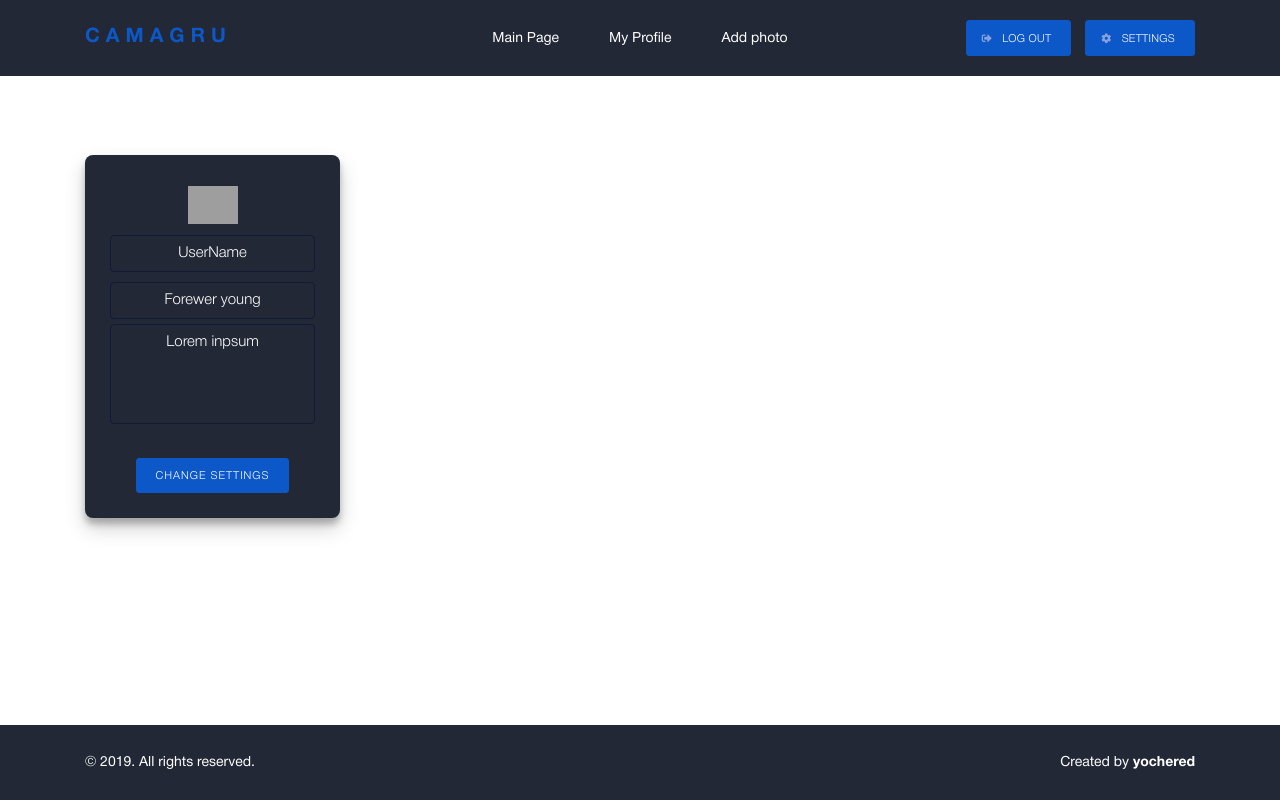
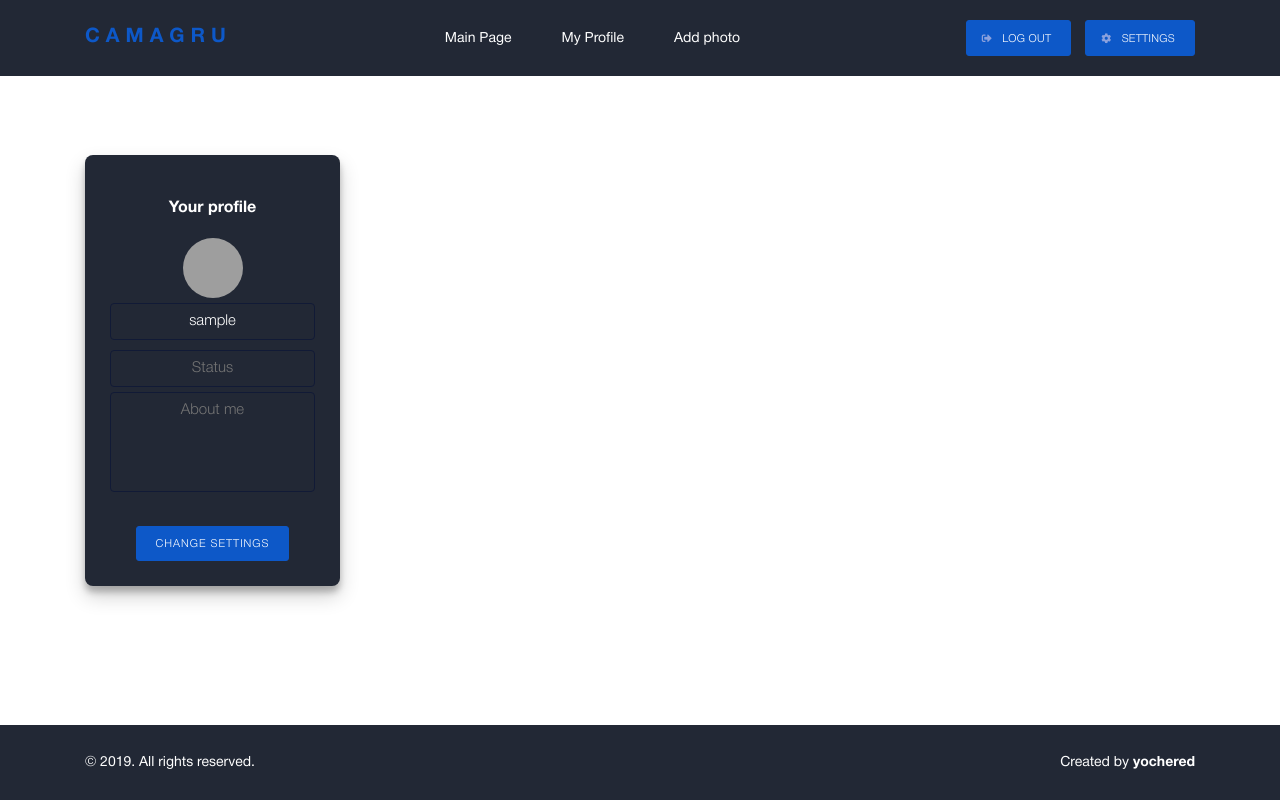
Before and after one commit to o4eredko/camagru, a PHP site: page /profile in a window 1280 px wide. Run offline with PHP 8.4, Linux system fonts and the light colour scheme; the visitor is signed in with stand-in values (Sample User, id 1); data that the repository does not hold is empty; some libraries are stand-ins or nearby versions; grey boxes are pictures that could not be loaded.

Commit message:
Finished project

```diff
--- a/application/config/database.php
+++ b/application/config/database.php
@@ -5,7 +5,7 @@ $DB_NAME = "camagru";
 $DB_CHARSET = "utf8";
 $DB_DSN = "mysql:host=$DB_HOST;dbname=$DB_NAME;charset=$DB_CHARSET";
 $DB_USER = "root";
-$DB_PASSWORD = "";
+$DB_PASSWORD = "36673667";
 $DB_OPT = [
     PDO::ATTR_ERRMODE				=> PDO::ERRMODE_EXCEPTION,
     PDO::ATTR_DEFAULT_FETCH_MODE	=> PDO::FETCH_ASSOC,
--- a/application/config/setup.php
+++ b/application/config/setup.php
@@ -1,5 +1,3 @@
 <?php
 
 require_once "database.php";
-
-// Temporary variable, used to store current query
--- a/application/core/Model.php
+++ b/application/core/Model.php
@@ -4,7 +4,7 @@
 namespace application\core;
 use application\lib\Db;
 
-abstract class Model {
+class Model {
 
     protected $db;
     protected $pdo;
--- a/application/lib/Db.php
+++ b/application/lib/Db.php
@@ -15,7 +15,6 @@ class Db {
 			$this->pdo->query("CREATE DATABASE IF NOT EXISTS $DB_NAME")
 				or die(print_r($this->pdo->errorInfo(), true));
 			$this->pdo->exec("use $DB_NAME");
-
 		} catch (PDOException $e) {
 			die("DB ERROR: ". $e->getMessage());
 		}
--- a/application/models/Main.php
+++ b/application/models/Main.php
@@ -15,10 +15,12 @@ class Main extends Model {
 
 	public function getUserData() {
 		if (!empty($_SESSION["user"])) {
-			$sql = "SELECT username, email, pass, notifications FROM `users` WHERE username=?";
+			$sql = "SELECT * FROM `users` WHERE username=?";
 			$response = $this->db->query($sql, [$_SESSION["user"]]);
 			$res = $response->fetch(PDO::FETCH_ASSOC);
 			$res["username"] = $this->preventXss($res["username"]);
+			$res["info"] = $this->preventXss($res["info"]);
+			$res["about"] = $this->preventXss($res["about"]);
 			$res["email"] = $this->preventXss($res["email"]);
 			return $res;
 		}
@@ -87,11 +89,12 @@ class Main extends Model {
 				continue;
 			$tmpline .= $line;
 			if (substr(trim($line), -1, 1) == ';') {
-				$this->pdo->exec($tmpline) or print('Error performing query \'<strong>' . $tmpline . '\': <br /><br />');
+				$this->pdo->exec($tmpline);
 				$tmpline = "";
 			}
 		}
 		echo "Tables imported successfully";
+		header("Location: /");
 	}
 
 	private function preventXss($input, $encoding = 'UTF-8') {
--- a/application/views/layouts/default.php
+++ b/application/views/layouts/default.php
@@ -5,6 +5,7 @@
     <title>Camagru</title>
     <meta name="viewport" content="width=device-width, user-scalable=no, initial-scale=1.0, maximum-scale=1.0, minimum-scale=1.0">
     <meta http-equiv="X-UA-Compatible" content="ie=edge">
+	<link rel="icon" type="image/png" href="https://img.icons8.com/clouds/100/000000/google-logo.png">
     <link rel="stylesheet" href="css/bootstrap-grid.min.css">
     <link rel="stylesheet" href="css/helvetica_neue.css">
     <link rel="stylesheet" href="css/main.css">
@@ -18,7 +19,7 @@
                 <div class="col-3">
                     <a href="/" class="logo">Camagru</a>
                 </div>
-                <div class="col-6">
+                <div class="d-none d-lg-block col-lg-5" id="switch-menu">
                     <nav class="main-menu">
                         <ul class="main-menu__list">
                             <li class="main-menu__item"><a href="/">Main Page</a></li>
@@ -27,7 +28,7 @@
                         </ul>
                     </nav>
                 </div>
-                <div class="col-3 d-flex justify-content-end account">
+                <div class="col-7 col-lg-4 d-flex justify-content-end account">
                     <?php if (empty($_SESSION["user"])): ?>
                         <a href="#" data-toggle-id="login" class="button account__buttons login__button"><i class="fas fa-user-alt"></i>Log in</a>
                         <a href="#" data-toggle-id="registration" class="button account__buttons signup__button"><i class="fas fa-lock"></i>Sign up</a>
@@ -35,6 +36,9 @@
                         <a href="logout" class="button account__buttons logout__button"><i class="fas fa-sign-out-alt"></i>Log out</a>
                         <a href="#" data-toggle-id="settings" class="button account__buttons settings__button"><i class="fas fa-cog"></i>Settings</a>
                     <?php endif; ?>
+                </div>
+				<div class="col-1 d-block d-lg-none text-right">
+					<a href="#" data-toggle-id="switch-menu"><i class="fas fa-bars hamburger" ></i></a>
 				</div>
             </div>
         </div>
@@ -44,8 +48,8 @@
     <footer>
         <div class="container">
             <div class="row align-items-center">
-                <div class="col-6">© 2019. All rights reserved.</div>
-                <div class="col-6 text-right">Created by <b> yochered</b></div>
+                <div class="col-12 col-sm-6">© 2019. All rights reserved.</div>
+                <div class="col-12 col-sm-6 text-right">Created by <b> yochered</b></div>
             </div>
         </div>
     </footer>
@@ -57,21 +61,29 @@
                     <h3>Register</h3>
                     <div class="row modal__form_row">
                         <input type="hidden" name="csrf" value="<?= $_SESSION["csrf"] ?>">
-                        <div class="col-6">
+                        <div class="col-sm-6">
+                            <label>
 								<input type="text" name="username" placeholder="Login" required>
-                            <label hidden for="username">User with this username already exists</label>
+								<span class="label__error" hidden>User with this username already exists</span>
+							</label>
                         </div>
-                        <div class="col-6">
+                        <div class="col-sm-6">
+                            <label>
 								<input type="email" name="email" placeholder="Email" required>
-                            <label hidden for="email">User with this email already exists</label>
+								<span class="label__error" hidden>User with this email already exists</span>
+							</label>
                         </div>
-                        <div class="col-6">
-                            <input type="password" name="pass" placeholder="Password" required>
-                            <label hidden for="pass">Password must be at least of length: 6</label>
+						<div class="col-sm-6">
+							<label>
+								<input type="password" name="pass" placeholder="Password">
+								<span class="label__error" hidden>Password must be at least of length: 6</span>
+							</label>
 						</div>
-                        <div class="col-6">
-                            <input type="password" name="repass" placeholder="Repeat Password" required>
-                            <label hidden for="repass">Password and Repassword must be identical</label>
+						<div class="col-sm-6">
+							<label>
+								<input type="password" name="repass" placeholder="Repeat Password">
+								<span class="label__error" hidden>Password and Re-password must be identical</span>
+							</label>
 						</div>
                     </div>
                     <img class="loading" src="img/loading.gif" alt="Camagru Loading">
@@ -91,13 +103,17 @@
                     <h3>Log In</h3>
                     <div class="row modal__form_row">
                         <input type="hidden" name="csrf" value="<?= $_SESSION["csrf"] ?>">
-                        <div class="col-6">
+                        <div class="col-sm-6">
+                            <label>
 								<input type="text" name="username" placeholder="Login" required>
-                            <label hidden for="username">Wrong username</label>
+								<span class="label__error" hidden>Wrong username</span>
+							</label>
                         </div>
-                        <div class="col-6">
-                            <input type="password" name="pass" placeholder="Password" required>
-                            <label hidden for="pass">Wrong password</label>
+                        <div class="col-sm-6">
+							<label>
+								<input type="password" name="pass" placeholder="Old Password" required>
+								<span class="label__error" hidden>Wrong password</span>
+							</label>
                         </div>
                     </div>
                     <img class="loading" src="img/loading.gif" alt="Camagru Loading">
@@ -117,18 +133,24 @@
                     <div class="row modal__form_row">
                         <input type="hidden" name="csrf" value="<?= $_SESSION["csrf"] ?>">
                         <?php if ($passChangeAllowed): ?>
-                        <div class="col-6">
-                            <input type="password" name="pass" placeholder="New Password" required>
-                            <label hidden for="pass">Password must be at least of length: 6</label>
+                        <div class="col-sm-6">
+							<label>
+								<input type="password" name="pass" placeholder="New Password">
+								<span class="label__error" hidden>Password must be at least of length: 6</span>
+							</label>
                         </div>
-                        <div class="col-6">
-                            <input type="password" name="repass" placeholder="Repeat New Password" required>
-                            <label hidden for="repass">Password and Repassword must be identical</label>
+                        <div class="col-sm-6">
+							<label>
+								<input type="password" name="repass" placeholder="Repeat New Password">
+								<span class="label__error" hidden>Password and Re-password must be identical</span>
+							</label>
                         </div>
                         <?php else: ?>
-                        <div class="col-6">
+                        <div class="col-sm-6">
+                            <label>
 								<input type="email" name="email" placeholder="Email" required>
-                            <label hidden for="username">Wrong email</label>
+								<span class="label__error" hidden>Wrong email</span>
+							</label>
                         </div>
                         <?php endif; ?>
                     </div>
@@ -148,27 +170,37 @@
                     <h3>Change your settings</h3>
                     <div class="row modal__form_row">
                         <input type="hidden" name="csrf" value="<?= $_SESSION["csrf"] ?>">
-                        <div class="col-6">
+                        <div class="col-sm-6">
+                            <label>
 								<input type="text" value="<?= $username ?>" name="newuser" placeholder="Login" required>
-                            <label hidden for="newuser">User with this username already exists</label>
+								<span class="label__error" hidden>User with this username already exists</span>
+							</label>
                         </div>
-                        <div class="col-6">
+                        <div class="col-sm-6">
+                            <label>
 								<input type="email" value="<?= $email ?>" name="newemail" placeholder="Email" required>
-                            <label hidden for="email">User with this email already exists</label>
+								<span class="label__error" hidden>User with this email already exists</span>
+							</label>
                         </div>
-                        <div class="col-6">
+                        <div class="col-sm-6">
+                            <label>
 								<input type="password" name="oldpass" placeholder="Old Password" required>
-                            <label hidden for="oldpass">Wrong password</label>
+								<span class="label__error" hidden>Wrong password</span>
+							</label>
                         </div>
-                        <div class="col-6">
+                        <div class="col-sm-6">
+                            <label>
 								<input type="password" name="pass" placeholder="New Password">
-                            <label hidden for="pass">Password must be at least of length: 6</label>
+								<span class="label__error" hidden>Password must be at least of length: 6</span>
+							</label>
                         </div>
-                        <div class="col-6">
+                        <div class="col-sm-6">
+                            <label>
 								<input type="password" name="repass" placeholder="Repeat New Password">
-                            <label hidden for="repass">Password and Repassword must be identical</label>
+								<span class="label__error" hidden>Password and Re-password must be identical</span>
+							</label>
                         </div>
-                        <div class="col-6">
+                        <div class="col-sm-6">
                             <label class="switch">
                             <?php if ($notifications): ?>
                                 <input type="checkbox" name="notifications" checked class="switch__toggle">
--- a/application/views/main/add_photo.php
+++ b/application/views/main/add_photo.php
@@ -1,7 +1,7 @@
 <section id="add_photo">
 	<div class="container">
-		<div class="row">
-            <div class="col-7">
+		<div class="row justify-content-center">
+            <div class="col-12 col-lg-7">
                 <div class="row flex-column">
                     <div class="col">
                         <h3 class="add_photo__title">Grab a snapshot</h3>
@@ -37,7 +37,7 @@
                     </div>
                 </div>
             </div>
-            <div class="col-5">
+            <div class="col-12 col-md-10 col-lg-5">
                 <div class="thumbnails info__block">
                     <h3 class="add_photo__title">Previous snapshots</h3>
                     <div class="snapshots d-flex flex-column-reverse"></div>
--- a/application/views/main/index.php
+++ b/application/views/main/index.php
@@ -13,7 +13,7 @@
     <div class="container">
         <div class="posts slider">
             <?php foreach ($posts as $post): ?>
-            <div class="col-md-3 col-12">
+            <div class="col-sm-6 col-lg-3 col-12">
                 <div class="post" data-id="<?= $post["id"] ?>">
                     <a href="post?id=<?= $post["id"] ?>" class="post__img">
                         <img src="<?= $post["img"] ?>" alt="">
@@ -37,8 +37,7 @@
                         <a href="post?id= <?= $post["id"] ?>" class="post__comment"
                             <?php if (!isset($_SESSION["user"])): ?>
                                 data-toggle-id="login"
-                            <?php endif; ?>
-                        >
+                            <?php endif; ?>>
                             <i class="fas fa-comment comment"></i><?= $post["comments"] ?>
                         </a>
                         <?php if (isset($_SESSION["user"]) && $post["owner"] == $_SESSION["user"]): ?>
--- a/application/views/main/profile.php
+++ b/application/views/main/profile.php
@@ -1,22 +1,26 @@
 <section id="main">
     <div class="container">
         <div class="row">
-            <div class="col-3" enctype="multipart/form-data">
-                <form class="user" id="userSettingsForm">
-                    <input type="hidden" name="csrf" value="<?= $_SESSION["user"] ?>">
-                    <label class="user__avatar" style="background: url('img/profile.png') no-repeat center center /contain;">
-                        <input type="file" hidden accept="image/*">
+            <div class="col-12 col-lg-3">
+                <form class="user" id="userSettingsForm" enctype="multipart/form-data">
+					<h4>Your profile</h4>
+                    <label class="user__avatar" style="background: url('<?= $avatar ?>') no-repeat center center /cover;">
+						<input type="file" name="avatar" accept="image/*">
 					</label>
-                    <input type="text" value="UserName" placeholder="Username" required>
-                    <input type="text" value="Forewer young" placeholder="Status">
-                    <textarea name="about_me" class="user__about" placeholder="About me">Lorem inpsum</textarea>
+					<label>
+						<input type="text" name="username" value="<?= $username ?>" placeholder="Username" required>
+						<span class="label__error" hidden>User with such name already exists</span>
+					</label>
+					<input type="text" name="info" value="<?= $info ?>" placeholder="Status">
+                    <textarea name="about" class="user__about" placeholder="About me"><?= $about ?></textarea>
+					<input type="hidden" name="csrf" value="<?= $_SESSION["csrf"] ?>">
 					<button class="button">Change settings</button>
                 </form>
             </div>
-            <div class="col-9">
+            <div class="col col-lg-9">
                 <div class="posts slider">
 					<?php foreach ($posts as $post): ?>
-                        <div class="col-6">
+                        <div class="col-md-6">
                             <div class="post" data-id="<?= $post["id"] ?>">
                                 <a href="post?id=<?= $post["id"] ?>" class="post__img">
                                     <img src="<?= $post["img"] ?>" alt="">
@@ -40,8 +44,7 @@
 									<a href="post?id= <?= $post["id"] ?>" class="post__comment"
 										<?php if (!isset($_SESSION["user"])): ?>
 											data-toggle-id="login"
-												<?php endif; ?>
-                                            >
+										<?php endif; ?>>
 										<i class="fas fa-comment comment"></i><?= $post["comments"] ?>
 									</a>
 								<?php if (isset($_SESSION["user"]) && $post["owner"] == $_SESSION["user"]): ?>
--- a/css/main.css
+++ b/css/main.css
@@ -313,6 +331,7 @@ header a {
 .slider {
 	position: relative;
 	overflow: hidden;
+	margin-bottom: 30px;
 }
 
 .slide {
@@ -853,9 +872,10 @@ input:checked + .switch__toggle:before {
 	text-align: center;
 	border-radius: 8px;
 	box-shadow: 0 10px 20px rgba(0, 0, 0, 0.19), 0 6px 6px rgba(0, 0, 0, 0.23);
+	margin-bottom: 30px;
 }
 
-.user input, .user textarea {
+.user input, .user textarea, .user p {
 	-webkit-transition: .15s ease-out all;
 	-moz-transition: .15s ease-out all;
 	-ms-transition: .15s ease-out all;
@@ -888,10 +917,72 @@ input:checked + .switch__toggle:before {
 }
 
 .user__avatar {
-	width: 50px;
-	height: 50px;
+	width: 60px;
+	height: 60px;
 	display: block;
 	text-align: center;
-	cursor: pointer;
 	margin: 0 auto;
+	border-radius: 100%;
 }
+
+@media screen and (max-width: 968px) {
+	.main-menu {
+		background-color: #1b212c;
+		width: 100%;
+		height: 40%;
+		padding-top: 30px;
+	}
+	.main-menu__list {
+		flex-direction: column;
+		align-items: center;
+	}
+	.main-menu__item {
+		width: 100%;
+		text-align: center;
+		border-top: 1px solid #111a36;
+		line-height: 60px;
+	}
+	.main-menu__item:last-child {
+		border-bottom: 1px solid #111a36;
+	}
+	.thumbnails {
+		margin-bottom: 30px;
+	}
+}
+
+@media screen and (max-width: 768px) {
+	.post-page {
+		margin-top: 30px;
+	}
+	.post-page__content {
+		padding: 0;
+	}
+}
+
+@media screen and (max-width: 576px) {
+	.logo {
+		font-size: 15px;
+	}
+	.account__buttons {
+		font-size: 0;
+		padding: 7px;
+		margin: 0 5px;
+	}
+	.account__buttons i {
+		margin-right: 0;
+	}
+	footer {
+		line-height: 40px;
+	}
+	.modal__form h3 {
+		font-size: 15px;
+	}
+	.modal__form .button {
+		font-size: 12px;
+		padding: 10px 30px;
+	}
+	.snapshot .button {
+		display: block;
+		margin: 10px 0;
+	}
+}
--- a/index.php
+++ b/index.php
@@ -10,7 +10,6 @@ require_once "application/lib/Dev.php";
 use application\core\Router;
 
 $path = explode('/', trim($_SERVER["PHP_SELF"], '/'));
-define('BASE_DIR', "");
 
 spl_autoload_register(function ($class) {
 	$path = str_replace("\\", "/", $class . ".php");
--- a/js/main.js
+++ b/js/main.js
@@ -19,12 +19,7 @@ if (elem) elem.onclick = function forgotPass(event) {
 
 /*-----------------Forms-----------------*/
 
-function validateEmail(email) {
-	let re = /^(([^<>()\[\]\\.,;:\s@"]+(\.[^<>()\[\]\\.,;:\s@"]+)*)|(".+"))@((\[[0-9]{1,3}\.[0-9]{1,3}\.[0-9]{1,3}\.[0-9]{1,3}\])|(([a-zA-Z\-0-9]+\.)+[a-zA-Z]{2,}))$/;
-	return re.test(String(email).toLowerCase());
-}
-
-function getLabels(form) {
+function getLabelsErrors(form) {
 	if (!form) return;
 	let labels = {};
 	for (let i = form.elements.length - 1; i >= 0; i--) {
@@ -48,7 +43,7 @@ function validatePass(form, labels) {
 function sendRegistrationForm(e) {
 	e.preventDefault();
 	let loading = document.querySelector("#registrationForm .loading");
-	let labels = getLabels(e.target);
+	let labels = getLabelsErrors(e.target);
 	let confirmation = document.querySelector("#registrationForm .form__confirmation");
 	if (!validatePass(e.target, labels)) return ;
 	let form = new FormData(e.target);
@@ -77,7 +72,7 @@ function sendRegistrationForm(e) {
 function sendLoginForm(e) {
 	e.preventDefault();
 	let loading = document.querySelector("#loginForm .loading");
-	let labels = getLabels(e.target);
+	let labels = getLabelsErrors(e.target);
 	let confirmation = document.querySelector("#loginForm .form__confirmation");
 	let form = new FormData(e.target);
 	form.append("action", "login");
@@ -106,7 +101,7 @@ function sendLoginForm(e) {
 function sendChangeForm(e) {
 	e.preventDefault();
 	let loading = document.querySelector("#changeForm .loading");
-	let labels = getLabels(e.target);
+	let labels = getLabelsErrors(e.target);
 	let confirmation = document.querySelector("#changeForm .form__confirmation");
 	if (!validatePass(e.target, labels)) return;
 	let form = new FormData(e.target);
@@ -137,7 +132,7 @@ function sendChangeForm(e) {
 function sendForgotForm(e) {
 	e.preventDefault();
 	let loading = document.querySelector("#forgotForm .loading");
-	let labels = getLabels(e.target);
+	let labels = getLabelsErrors(e.target);
 	let confirmation = document.querySelector("#forgotForm .form__confirmation");
 	if (!validatePass(e.target, labels)) return ;
 	let toReload = !("email" in labels);
@@ -176,16 +171,17 @@ function sendForgotForm(e) {
 
 function sendUserSettingsForm(e) {
 	e.preventDefault();
-	let labels = getLabels(e.target);
+	let errors = getLabelsErrors(e.target);
 	let data = new FormData(e.target);
 	let xhr = new XMLHttpRequest();
 
-	data.append("action", "userInfo");
+	data.append("action", "changeUserInfo");
 	xhr.open("POST", "ajax", true);
 	xhr.send(data);
 	xhr.onreadystatechange = () => {
 		if (xhr.readyState === 4 && xhr.status === 200) {
-			console.log("ZAEBUMBA");
+			let arr = JSON.parse(xhr.responseText);
+			errors.username.hidden = !arr["user_exists"];
 			location.reload();
 		}
 	}
@@ -247,10 +243,12 @@ if (elem && $_GET["action"] === "forgot" && "id" in $_GET && "token" in $_GET) {
 
 function likePost(e) {
 	e.preventDefault();
+	if (!e.currentTarget.getAttribute("data-post-id"))
+		return ;
 	let link = e.currentTarget;
 	let liked = link.classList.contains("active");
 	let xhr = new XMLHttpRequest();
-	let params = "?action=like&post_id=" + e.target.getAttribute("data-post-id") + "&liked=" + liked;
+	let params = "?action=like&post_id=" + e.currentTarget.getAttribute("data-post-id") + "&liked=" + liked;
 
 	xhr.open("GET", "ajax" + params, true);
 	xhr.setRequestHeader("Content-type", "application/json");
@@ -353,7 +351,7 @@ for (let i = elem.length - 1; i >= 0; i--)
 /*-----------------Pagination-----------------*/
 
 function pagination(slider, settings) {
-	if (!slider) return;
+	if (!slider || !slider.children.length) return;
 	settings.maxPages = Math.ceil(slider.children.length / settings.maxElems);
 	let i = 0;
 	let len = slider.children.length;
@@ -454,11 +452,11 @@ function delSnapshot(e) {
 }
 
 const camSupported = "mediaDevices" in navigator;
+const snapButton = document.getElementById("snap-button");
 const cam = document.getElementById("cam");
 if (camSupported && cam) {
 	const snapshot = document.getElementById("snapshot");
 	const context = snapshot.getContext("2d");
-	const snapButton = document.getElementById("snap-button");
 
 	navigator.mediaDevices.getUserMedia({video: true})
 	.then((stream) => {
@@ -469,14 +467,15 @@ if (camSupported && cam) {
 			snapshot.width = parseInt(camStyles.width);
 			cam.hidden = true;
 			function step() {
-				context.drawImage(cam, 0, 0);
+				context.drawImage(cam, 0, 0, snapshot.width, snapshot.height);
 				requestAnimationFrame(step);
 			}
 			requestAnimationFrame(step);
 		});
 	});
 
-	snapButton.onclick = () => {
+	function takePhoto(e) {
+		e.target.onclick = null;
 		const overlays = document.querySelectorAll(".snapshot__area .dragImg img");
 		let overlaysToUpload = [];
 		let data = new FormData;
@@ -603,6 +602,7 @@ function dragImgOnCanvas(e) {
 }
 
 function appendSticker(e) {
+	snapButton.onclick = takePhoto;
 	let container = document.querySelector(".snapshot__area");
 	let wrapper = document.createElement("div");
 	const resizerPos = [
@@ -636,6 +636,8 @@ function appendSticker(e) {
 	wrapper.appendChild(elem);
 	elem.addEventListener("click", (e) => {
 		e.target.parentNode.parentNode.removeChild(e.target.parentNode);
+		if (document.querySelectorAll(".dragImg").length <= 0)
+			snapButton.onclick = null;
 	});
 	container.appendChild(wrapper);
 }
@@ -650,7 +652,6 @@ if (elem) {
 	function handleStickerDrop(e) {
 		let dt = e.dataTransfer;
 		let files = dt.files;
-		console.log(files);
 	}
 
 	['dragenter', 'dragover', 'dragleave', 'drop'].forEach(eventName => {
```
Also changed, not shown: other parts of css/main.css (+28 -1 lines), application/config/camagru.sql (+15 -209 lines), application/models/Ajax.php (+38 -7 lines), application/views/main/post.php (+16 -8 lines), .htaccess (deleted), README.md (deleted), 1 other file. Lines whose indentation alone changed are shown as unchanged.
